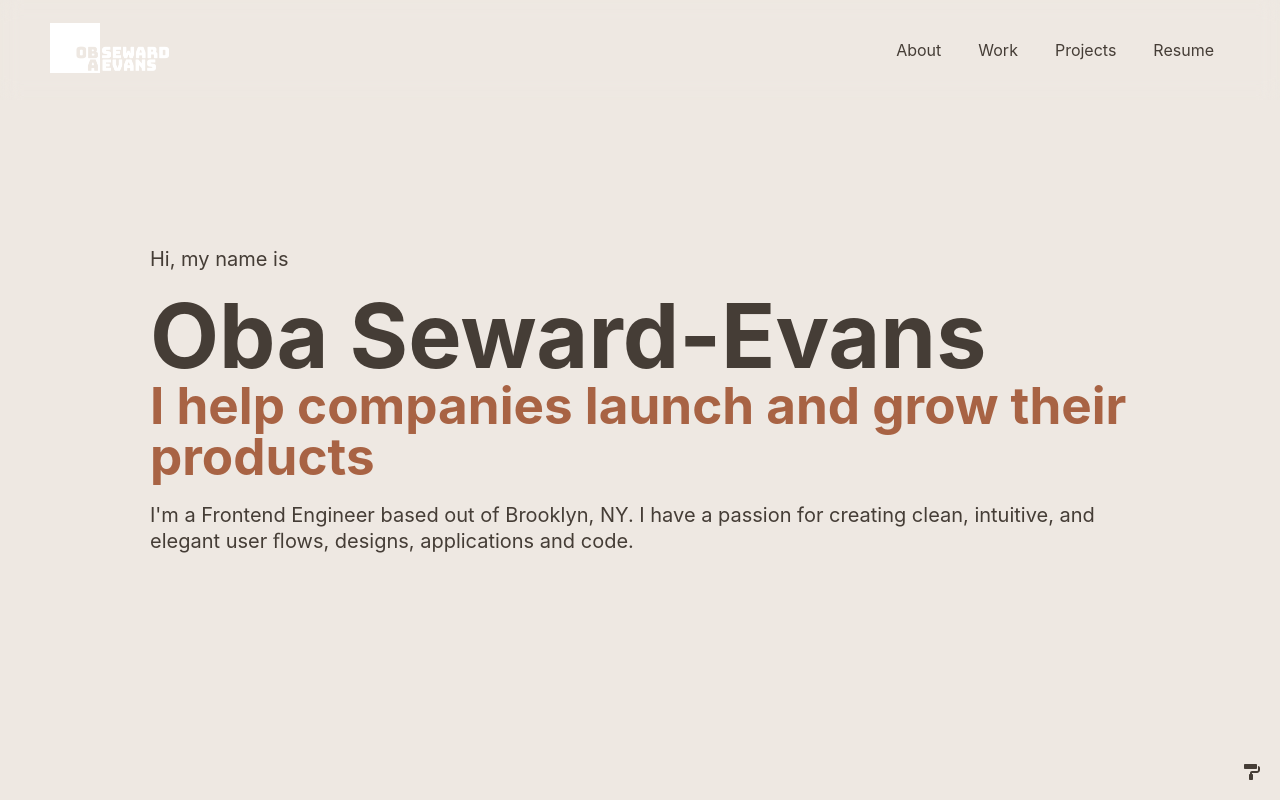
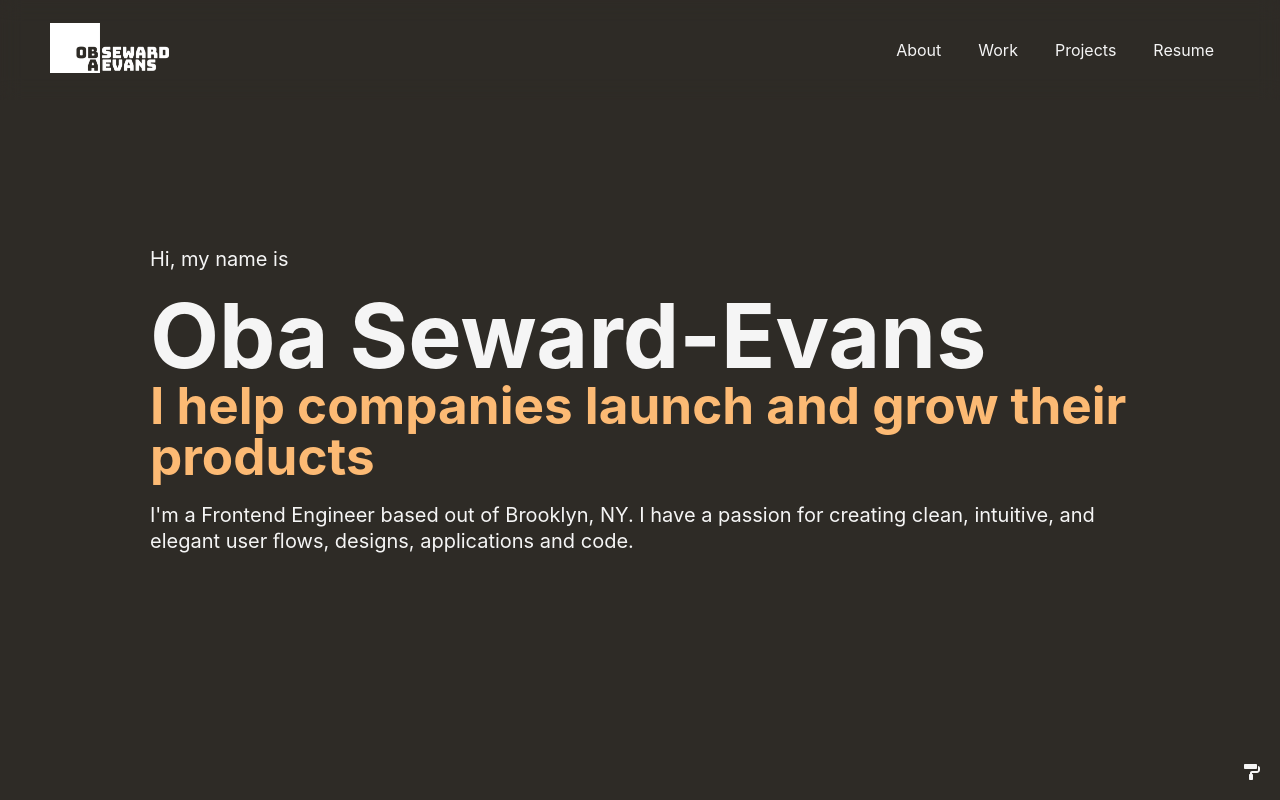
Before and after one commit to obatola/oba, a Next.js app: page / in a window 1280 px wide. Shown: the top 800 px of the page. Built offline with nearby package versions, Linux system fonts and the light colour scheme.

Commit message:
feat(oba/ColorTheme): fix default color theme

```diff
--- a/src/modules/common/ThemeManager.tsx
+++ b/src/modules/common/ThemeManager.tsx
@@ -2,6 +2,8 @@ import { useEffect, useState } from "react";
 import styles from "../../styles/ThemeManager.module.css";
 import { FaPaintRoller } from "react-icons/fa";
 import clsx from "clsx";
+
+const defaultTheme = "default";
 
 function ThemeView({
 	activeTheme,
@@ -66,9 +68,9 @@ export function ThemeManager() {
 		} else {
 			document.documentElement.setAttribute(
 				"data-theme",
-				storedTheme || "light",
+				storedTheme || defaultTheme,
 			);
-			setActiveTheme(storedTheme || "light");
+			setActiveTheme(storedTheme || defaultTheme);
 		}
 	};
 
```
